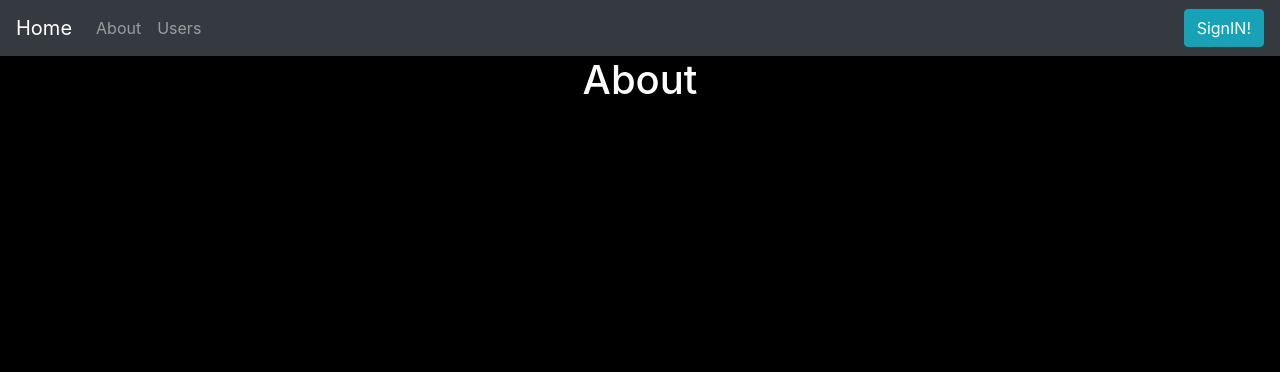
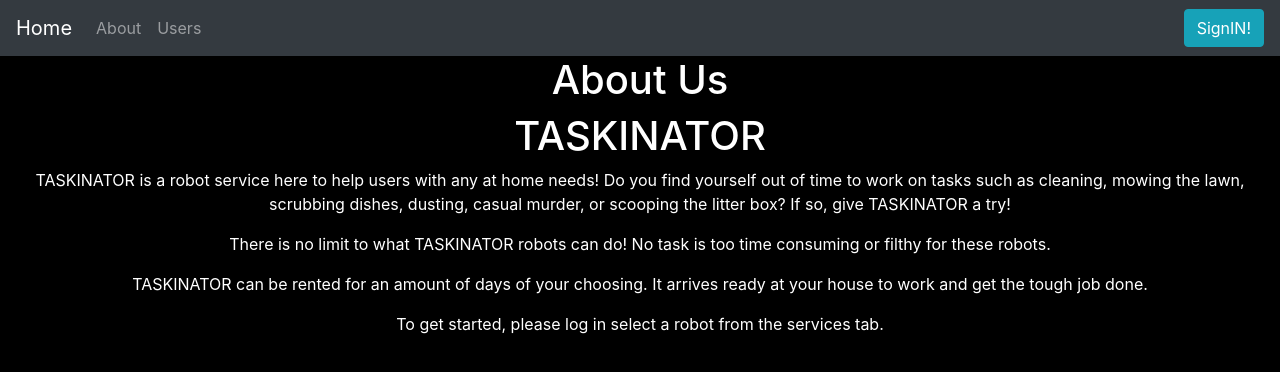
Before and after one commit to jrobinson0529/taskinator, a React app in the folder Taskinator.ui/: page /about in a window 1280 px wide. Built offline with nearby package versions, Linux system fonts and the light colour scheme; some packages are replaced by stand-ins of ours; no server answers.

Commit message:
working on about view

```diff
--- a/Taskinator.ui/public/index.html
+++ b/Taskinator.ui/public/index.html
@@ -7,7 +7,7 @@
     <meta name="theme-color" content="#000000" />
     <meta
       name="description"
-      content="Web site created using create-react-app"
+      content="TASKINATOR robot service"
     />
     <link rel="apple-touch-icon" href="%PUBLIC_URL%/logo192.png" />
     <!--
@@ -24,7 +24,7 @@
       work correctly both with client-side routing and a non-root public URL.
       Learn how to configure a non-root public URL by running `npm run build`.
     -->
-    <title>React APP</title>
+    <title>TASKINATOR</title>
   </head>
   <body>
     <noscript>You need to enable JavaScript to run this app.</noscript>
--- a/Taskinator.ui/src/styles/index.scss
+++ b/Taskinator.ui/src/styles/index.scss
@@ -1,5 +1,6 @@
 @import "~@fortawesome/fontawesome-free/css/all.min.css";
 @import 'variables';
+@import 'About';
 
 #root {
   color: white;
--- a/Taskinator.ui/src/views/About.js
+++ b/Taskinator.ui/src/views/About.js
@@ -3,7 +3,22 @@ import React from 'react';
 function About() {
   return (
     <>
-      <h1>About</h1>
+      <div className="about-us-container">
+        <h1>About Us</h1>
+        <h1>TASKINATOR</h1>
+        <p>
+          TASKINATOR is a robot service here to help users with any at home needs! Do you find yourself out of time to work on tasks such as cleaning, mowing the lawn, scrubbing dishes, dusting, casual murder, or scooping the litter box? If so, give TASKINATOR a try!
+        </p>
+        <p>
+          There is no limit to what TASKINATOR robots can do! No task is too time consuming or filthy for these robots.
+        </p>
+        <p>
+          TASKINATOR can be rented for an amount of days of your choosing. It arrives ready at your house to work and get the tough job done.
+        </p>
+        <p>
+          To get started, please log in select a robot from the services tab.
+        </p>
+      </div>
     </>
   );
 }
```
Also changed, not shown: Taskinator.ui/src/styles/About.scss (added).
